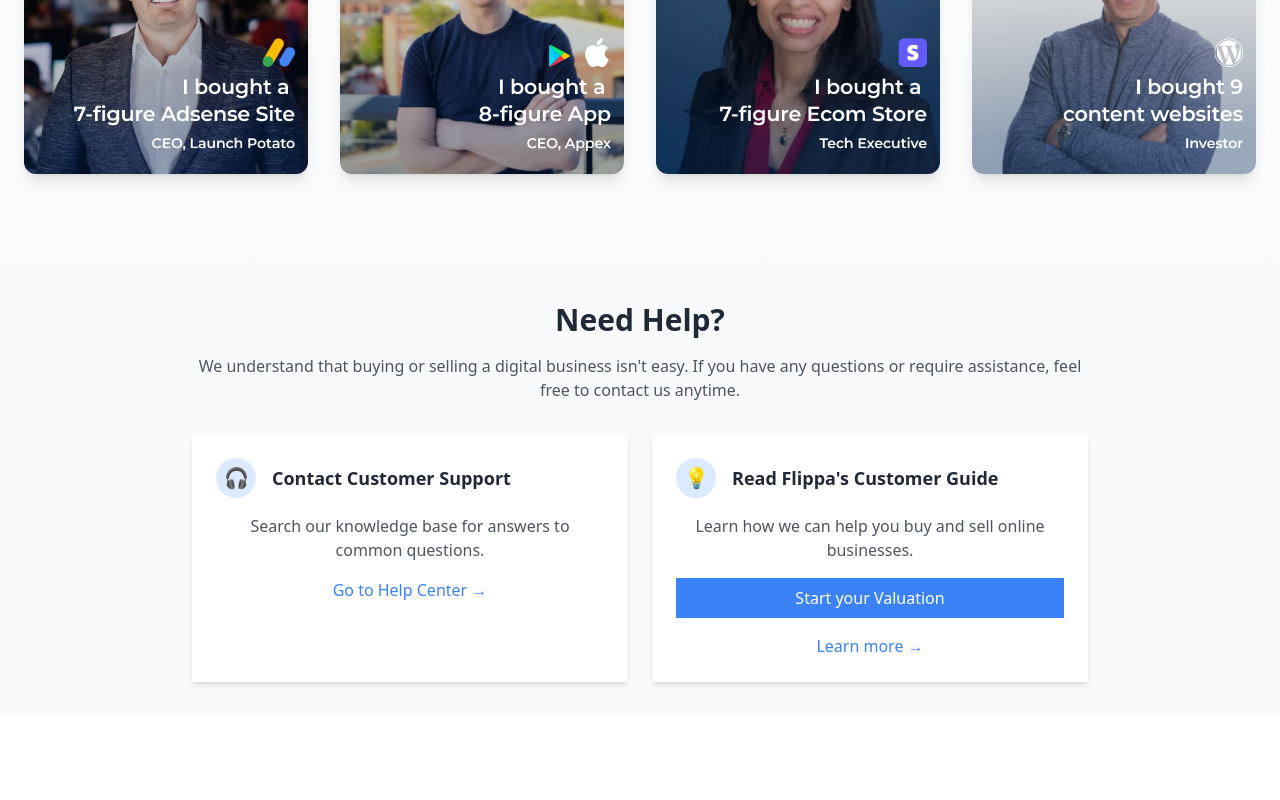
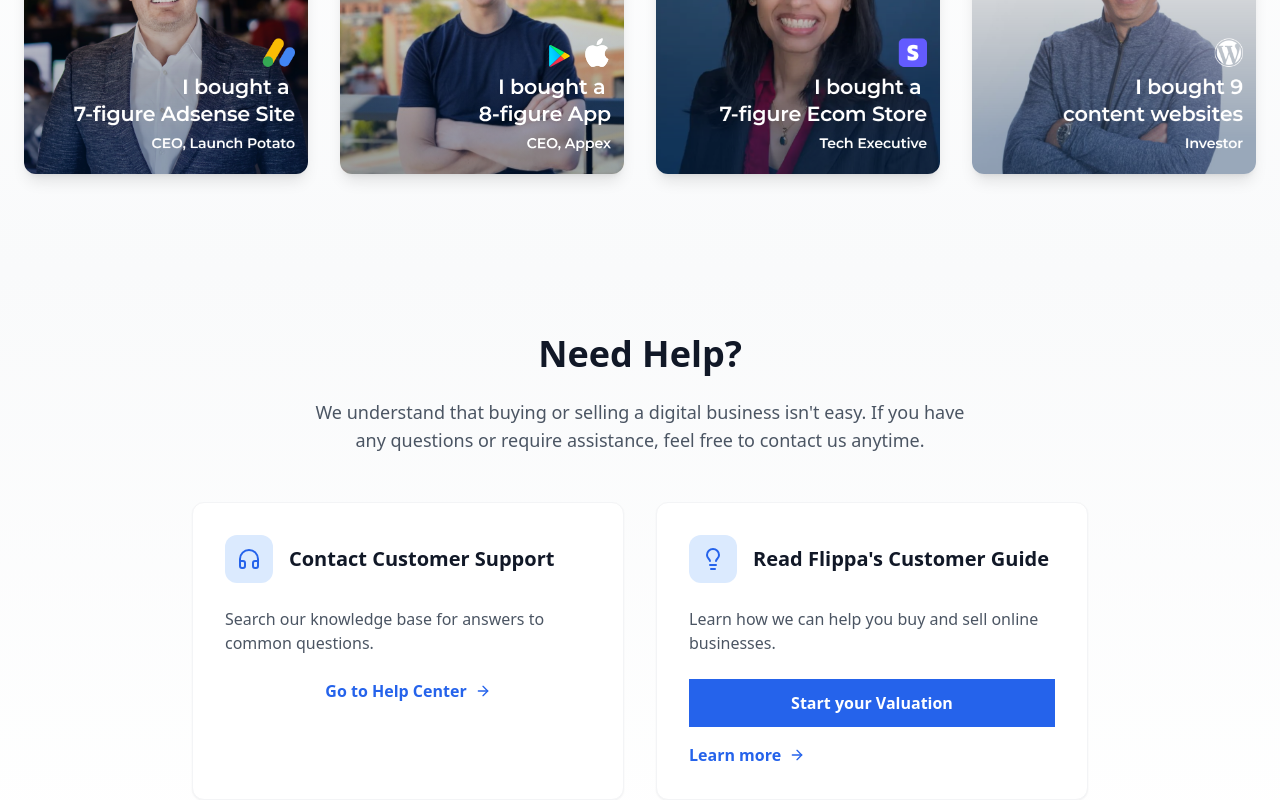
Before and after one commit to remote-cto/now-tnv, a Next.js app: page / in a window 1280 px wide. Shown: the part 1002-1802 px from the top of the page. Before the commit the page ends 1716 px from the top, so only its background shows below. Built offline with nearby package versions, Linux system fonts and the light colour scheme.

Commit message:
ui improvement

```diff
--- a/app/components/Contact.tsx
+++ b/app/components/Contact.tsx
@@ -1,6 +1,7 @@
 "use client"
 import React from 'react';
 import { useRouter } from 'next/navigation';
+import { ArrowRight, Headphones, Lightbulb } from 'lucide-react';
 
 const Contact = () => {
   const router = useRouter();
@@ -10,60 +11,60 @@ const Contact = () => {
   };
 
   return (
-    <div className="w-full px-4 py-8 bg-gray-50">
+    <div className="w-full px-6 py-16 bg-gradient-to-b from-gray-50 to-white">
       <div className="max-w-4xl mx-auto text-center">
-        <h2 className="text-2xl md:text-3xl font-bold text-gray-800 mb-4">
+        <h2 className="text-3xl md:text-4xl font-bold text-gray-900 mb-6">
           Need Help?
         </h2>
-        <p className="text-gray-600 mb-8">
+        <p className="text-lg text-gray-600 mb-12 max-w-2xl mx-auto">
           We understand that buying or selling a digital business isn't easy. If you have any questions or require assistance, feel free to contact us anytime.
         </p>
 
-        <div className="grid grid-cols-1 sm:grid-cols-2 gap-6">
-          <div className="p-6 bg-white shadow-md rounded-lg">
-            <div className="flex items-center mb-4">
-              <div className="w-10 h-10 flex items-center justify-center bg-blue-100 rounded-full">
-                <span className="text-blue-500 text-xl">🎧</span>
+        <div className="grid grid-cols-1 sm:grid-cols-2 gap-8">
+          <div className="group p-8 bg-white rounded-xl shadow-sm hover:shadow-md transition-all duration-200 border border-gray-100">
+            <div className="flex items-center mb-6">
+              <div className="w-12 h-12 flex items-center justify-center bg-blue-100 rounded-xl group-hover:bg-blue-200 transition-colors duration-200">
+                <Headphones className="w-6 h-6 text-blue-600" />
               </div>
-              <h3 className="text-lg font-semibold text-gray-800 ml-4">
+              <h3 className="text-xl font-semibold text-gray-900 ml-4">
                 Contact Customer Support
               </h3>
             </div>
-            <p className="text-gray-600 mb-4">
+            <p className="text-gray-600 mb-6 text-left">
               Search our knowledge base for answers to common questions.
             </p>
             <a
               href="#"
-              className="text-blue-500 font-medium hover:underline"
+              className="inline-flex items-center text-blue-600 font-semibold hover:text-blue-700 transition-colors duration-200"
             >
-              Go to Help Center →
+              Go to Help Center <ArrowRight className="w-4 h-4 ml-2" />
             </a>
           </div>
 
-          <div className="p-6 bg-white shadow-md rounded-lg flex flex-col">
-            <div className="flex items-center mb-4">
-              <div className="w-10 h-10 flex items-center justify-center bg-blue-100 rounded-full">
-                <span className="text-blue-500 text-xl">💡</span>
+          <div className="group p-8 bg-white rounded-xl shadow-sm hover:shadow-md transition-all duration-200 border border-gray-100">
+            <div className="flex items-center mb-6">
+              <div className="w-12 h-12 flex items-center justify-center bg-blue-100 rounded-xl group-hover:bg-blue-200 transition-colors duration-200">
+                <Lightbulb className="w-6 h-6 text-blue-600" />
               </div>
-              <h3 className="text-lg font-semibold text-gray-800 ml-4">
+              <h3 className="text-xl font-semibold text-gray-900 ml-4">
                 Read Flippa's Customer Guide
               </h3>
             </div>
-            <p className="text-gray-600 mb-4">
+            <p className="text-gray-600 mb-6 text-left">
               Learn how we can help you buy and sell online businesses.
             </p>
-            <div className="flex flex-col mt-auto">
+            <div className="flex flex-col space-y-4">
               <button
                 onClick={handleStartValuation}
-                className="px-4 py-2 bg-blue-500 text-white rounded-lg hover:bg-blue-600 mb-4"
+                className="w-full px-6 py-3 bg-blue-600 text-white rounded-lg hover:bg-blue-700 transition-colors duration-200 font-semibold"
               >
                 Start your Valuation
               </button>
               <a
                 href="#"
-                className="text-blue-500 font-medium hover:underline"
+                className="inline-flex items-center text-blue-600 font-semibold hover:text-blue-700 transition-colors duration-200"
               >
-                Learn more →
+                Learn more <ArrowRight className="w-4 h-4 ml-2" />
               </a>
             </div>
           </div>
--- a/app/components/ValuationTool.tsx
+++ b/app/components/ValuationTool.tsx
@@ -6,8 +6,8 @@ const ValuationTool = () => {
     <>
       <section className="mt-10">
         <div className="mx-auto max-w-screen-xl px-4 text-center">
-          <h2 className="text-2xl font-extrabold text-black sm:text-4xl">
-            How does the valuation tool work?
+          <h2 className="text-3xl md:text-4xl font-bold text-gray-900 mb-6">
+            How does the Valuation Tool work?
           </h2>
         </div>
       </section>
```
